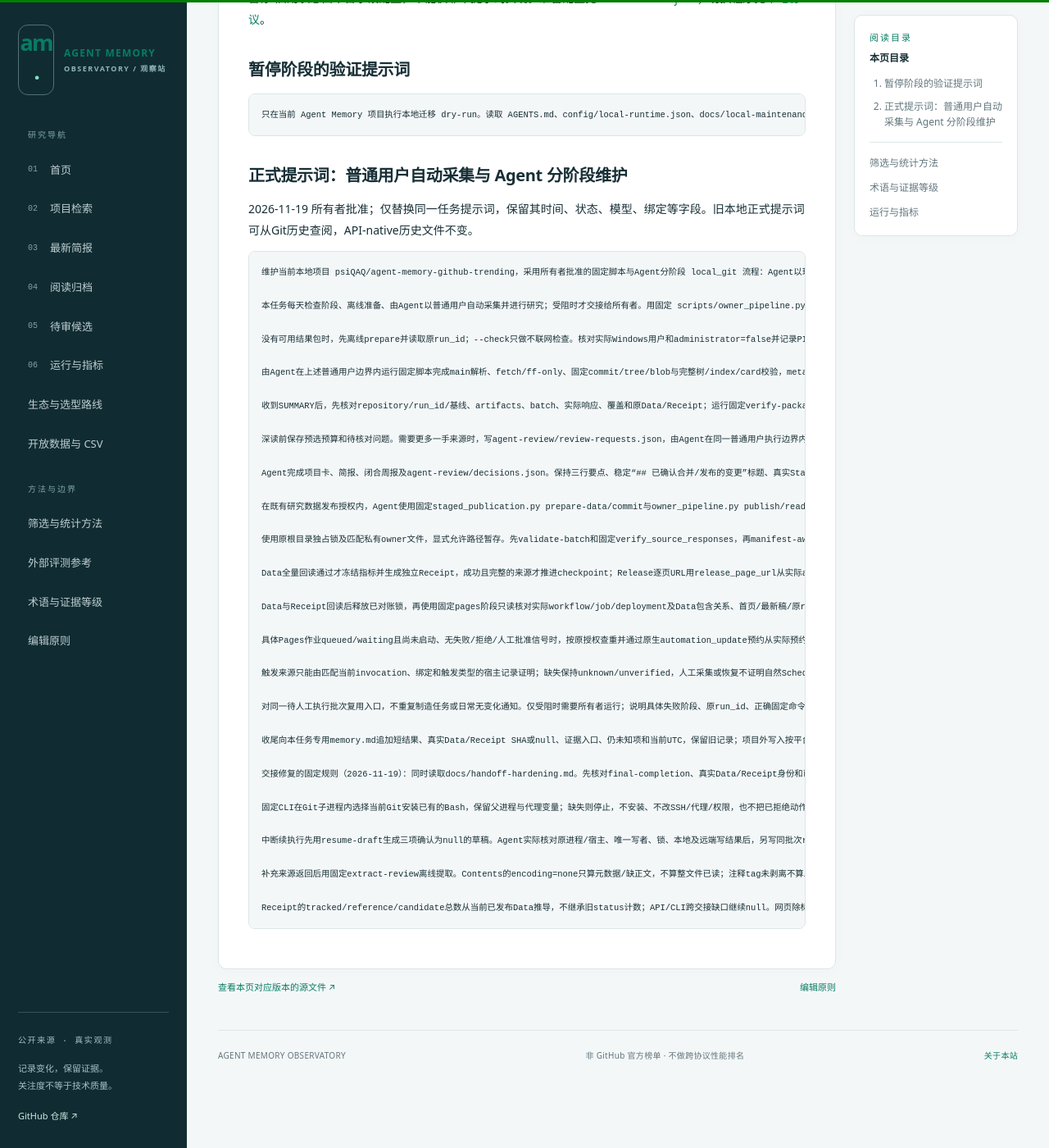
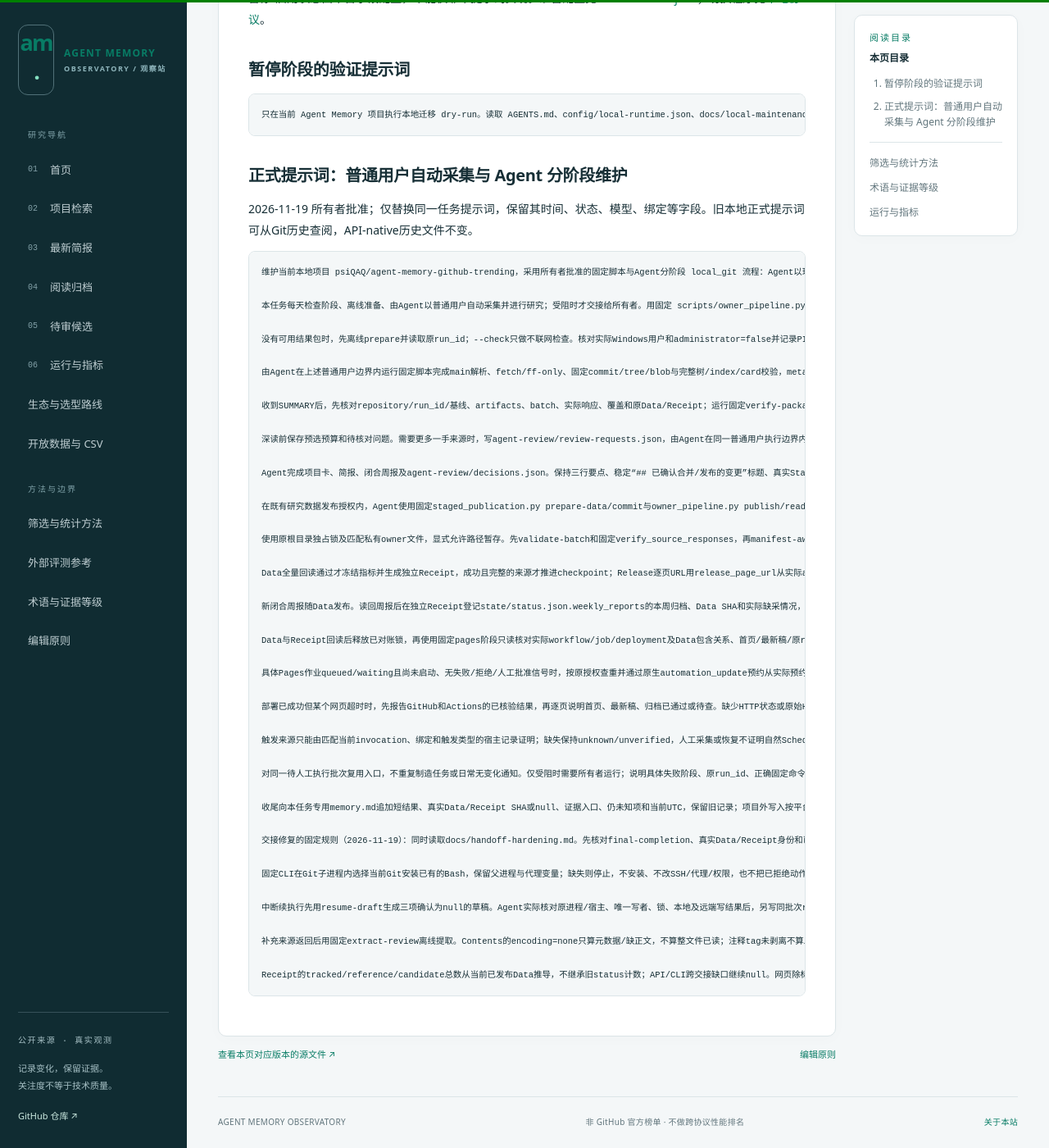
Before and after one commit to psiQAQ/agent-memory-github-trending, a Jekyll site: the page built from docs/local-scheduled-task-prompt.md, in a window 1280 px wide and 1400 px high, scrolled down 295 px. Shown: the whole window at 82% size. Built offline with Jekyll 4.4.1, drawn with Linux system fonts in a browser that asks for light colours; our own code applies the rules of GitHub Pages for plain Markdown files.

Commit message:
docs: record Pages verification and catch-up lessons

```diff
--- a/docs/handoff-hardening.md
+++ b/docs/handoff-hardening.md
@@ -82,3 +82,10 @@ python -B -m unittest discover -s tests -p test_handoff_hardening.py
 所有者批准Agent自动运行固定入口，受阻才交接。每次受保护执行先核对实际Windows用户、administrator=false及PID；管理员或未知身份立即停止。沿用原exec_command范围审批，require_escalated不等于管理员运行，也不扩大网络或发布授权。失败/拒绝/结果不明不自动重放，不修改权限、代理、凭据或调度；同一已完成批次保持原件。本次真实普通用户采集成功不能替代未来自然Scheduled来源认证与E2E验收。
 
 根入口回归覆盖无参数默认、带run_id省略子命令、显式collect及选项位于子命令之前、check/review别名、缺少选项值、未知选项、退出码传播和管理员拒绝。测试只用本地解析器及合成来源，不联网、不发布。
+
+## 2026-11-23 网页补验与补跑的经验
+
+- `20261120T160119Z-local` 的 Data、Receipt 和 Pages 部署均已通过。首页首次 TLS 请求未取到正文。随后浏览器核对了三页的显示内容。所有者授权后，沿原路线取得三页 HTTP 200 和原始 HTML，复核通过并结束原批次。首次失败保留。[11 月 21 日的部署](https://github.com/psiQAQ/agent-memory-github-trending/actions/runs/44771168385)
+- `20261122T162043Z-local` 是另行获准的 11 月 23 日补跑，使用真实采集时间。Data 和 Receipt 分别读回 11 个和 4 个变更文件。Pages 构建与部署成功，首页和最新简报返回 HTTP 200 并通过内容核对。精确归档首次读取正文超时，网页验收仍待补这一页。[11 月 23 日的数据提交](https://github.com/psiQAQ/agent-memory-github-trending/commit/d53376b18011f5865f9625e826b59e41725bd2dc) · [11 月 23 日的部署](https://github.com/psiQAQ/agent-memory-github-trending/actions/runs/45044487492)
+- 汇报时分别给出 GitHub 发布、Actions 部署及三页的实际状态。遇到传输失败，保留首次结果。只有所有者明确授权同批次一次补验时，才沿原路线只补缺失页面，保留原始响应，复用已通过的阶段。全部通过后才写 `final-completion.json`。下一轮采集由正常调度或单独请求启动。
+- W47 周报在 Data 中发布，Receipt 随后登记同一周报的路径、Data SHA 和缺采日。网站周报列表从 `state/status.json.weekly_reports.closed_weeks_published` 读取归档。
--- a/docs/local-scheduled-task-prompt.md
+++ b/docs/local-scheduled-task-prompt.md
@@ -33,9 +33,13 @@ Agent完成项目卡、简报、闭合周报及agent-review/decisions.json。保
 
 Data全量回读通过才冻结指标并生成独立Receipt，成功且完整的来源才推进checkpoint；Release逐页URL用release_page_url从实际argv提取，核对validate_receipt_release_pages与verify_source_responses的checkpoints/receipt-evidence。原api仅统计connector，CLI用local_transport，跨交接缺口保持null。写入checkpoints/status/metrics/公开脱敏evidence，保留旧历史，plan receipt后非强制发布并逐blob回读。Receipt自身成功仅在实际回读后报告；不回写冻结Receipt补宣称自身成功。
 
+新闭合周报随Data发布。读回周报后在独立Receipt登记state/status.json.weekly_reports的本周归档、Data SHA和实际缺采情况，让网站周报入口能找到本轮归档。
+
 Data与Receipt回读后释放已对账锁，再使用固定pages阶段只读核对实际workflow/job/deployment及Data包含关系、首页/最新稿/原run_id归档的实际字节、标题和关键变化。断言来自本轮真实已回读简报。Git push、Data、Receipt、Pages及网页分别验收，网页排除冻结计量。URL正确的已下载bytes可复用修正本地断言；传输失败无自动重试，不重采/重推/另造诊断发布、不改站点或网络。
 
 具体Pages作业queued/waiting且尚未启动、无失败/拒绝/人工批准信号时，按原授权查重并通过原生automation_update预约从实际预约时刻起30分钟后仅一次只读复查。先对账并释放原锁，保留原run_id、Data/Receipt SHA、部署标识和私有证据入口；读取实际任务回执，不改每日主任务。若只能heartbeat，首次触发后结束该提醒，不自动续期。已验收完成则复用并结束；仍排队/失败/旧页面如实报告，不再创建第二轮。部署完成后的页面超时不适用此例外。
+
+部署已成功但某个网页超时时，先报告GitHub和Actions的已核验结果，再逐页说明首页、最新稿、归档已通过或待查。缺少HTTP状态或原始HTML的页面仍待正式验收。保留首次失败，复用已通过的Data、Receipt、部署和网页证据。只有所有者明确授权本批次一次只读补验、且同路线执行入口可用时，才以普通用户只请求尚未通过的确切URL，保存HTTP状态和原始HTML并复核该页。再次失败就停止。三页全通过后才写原run_id的final-completion。补验结案只结束旧批次。当天若还要补跑采集和发布，按独立新批次执行，记录实际观测时间。
 
 触发来源只能由匹配当前invocation、绑定和触发类型的宿主记录证明；缺失保持unknown/unverified，人工采集或恢复不证明自然Scheduled E2E。私有账户任务/线程/运行ID与原始回执不公开。仅正常研究Receipt保存允许的脱敏证据，公开文件检查秘密、私密路径和聊天内容。
 
--- a/docs/owner-agent-workflow.md
+++ b/docs/owner-agent-workflow.md
@@ -146,6 +146,8 @@ python -B scripts/owner_pipeline.py release --run-id <run_id>
 
 发布前远端移动就停，由Agent最多协调一次；脚本不自动变基。写入结果不明时仅用 `readback` 代替 `publish` 做独立只读对账，不能盲目重推。旧失败记录继续保留。Receipt只有Data完整回读后才能生成；Release逐页URL来自实际参数，冻结公开evidence必须通过 `--checkpoints/--receipt-evidence` 同等校验。跨交接无法证明的API/CLI总数保持null，不猜填；Receipt写读及Pages不纳入冻结计量。
 
+有新闭合周报时，在 Data 里发布归档，再从独立读回的字节核对对应周报文件。Receipt 从同一份已核验 Data 登记 `state/status.json.weekly_reports`，包括周次、归档路径、Data SHA、已确认时间和实际缺采情况。网站的周报列表读取 `closed_weeks_published`。保留既有周次和归档。
+
 此处授权的是原批准的研究数据发布；本次流程工程的scripts/docs提交是否推送仍单独决定，不能把工程提交混入Data/Receipt。
 
 ### 5. Pages 与最终验收
@@ -159,6 +161,12 @@ python -B scripts/staged_publication.py pages --run-id <run_id> --review ".cache
 程序再从实际Data简报读取标题和三行要点，不沿用旧版本预期文本。只读现有工作流和部署，不安装Jekyll、不重跑工作流。网页成功结果复用，网页传输失败不自动重试。Pages queued/waiting只输出实际作业状态；30分钟一次性提醒仍由Agent按原窄授权使用原生工具处理，不由脚本新增调度或后台sleep。
 
 最新稿与归档还逐行核对本轮变更表的项目、变化和合并/发行状态；本地断言需修正时，用不联网的 `recheck-web` 校验已下载的正确URL/HTTP200字节，保留首次失败。无正文、URL不符、传输失败均不能借此重试。
+
+部署已经成功时，逐页记录首页、最新稿及精确归档的结果。先告诉读者 GitHub 提交和 Actions 是否已更新，再指出哪一页仍待验收。浏览器已核对的渲染内容可以单独记为通过。正式验收还需该页的实际 HTTP 状态和原始 HTML。
+
+网页传输失败后保留首次失败和已经通过的网页字节。所有者明确授权同一批次的一次只读补验后，沿原路线仅读取待验收页面，复用已确认的 Data、Receipt、部署和其他网页。记录实际 URL、HTTP 200 和原始 HTML，再与已读回简报核对。此操作要求同路线的执行入口和当轮普通用户审批可用。再次失败时保留结果并停止。`recheck-web` 继续用于离线复核已有正确响应。
+
+补验通过后结束原批次。用户另行要求补跑某日采集时，再使用正常准备流程创建新批次，以实际采集时间写入快照。若用户明确要求等 Actions 完成，在当前会话观察与本轮提交匹配的作业，成功后核对线上内容。
 
 当前固定检查有界读取最近20个工作流/部署，未找到匹配项则报告“未观察到”，不宣称部署不存在或自动扩页。部署commit须为本轮Data或Receipt，Receipt必须含Data。全部通过后写本地 `final-completion.json`，它不是公开Receipt自己的事后改写。
 
```
